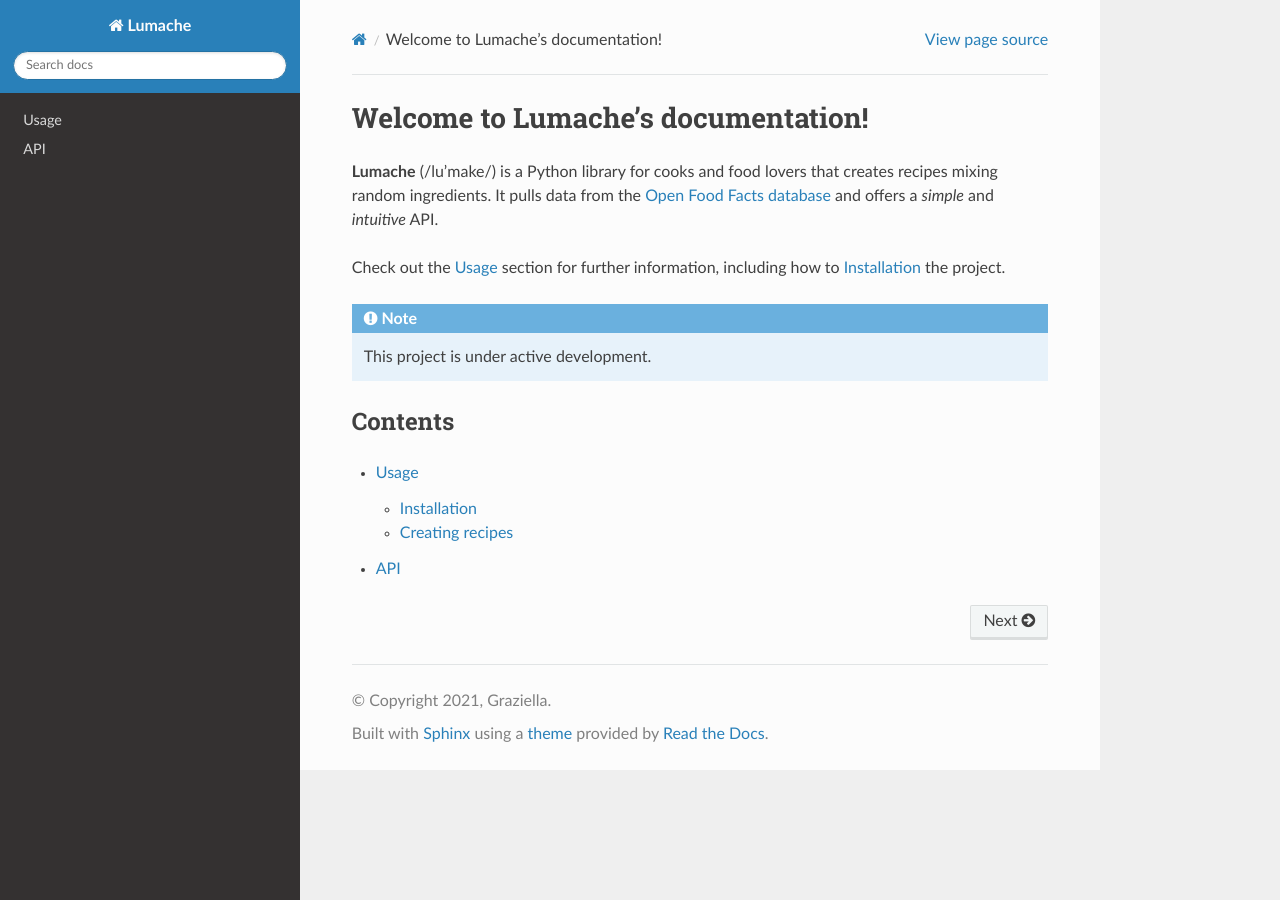
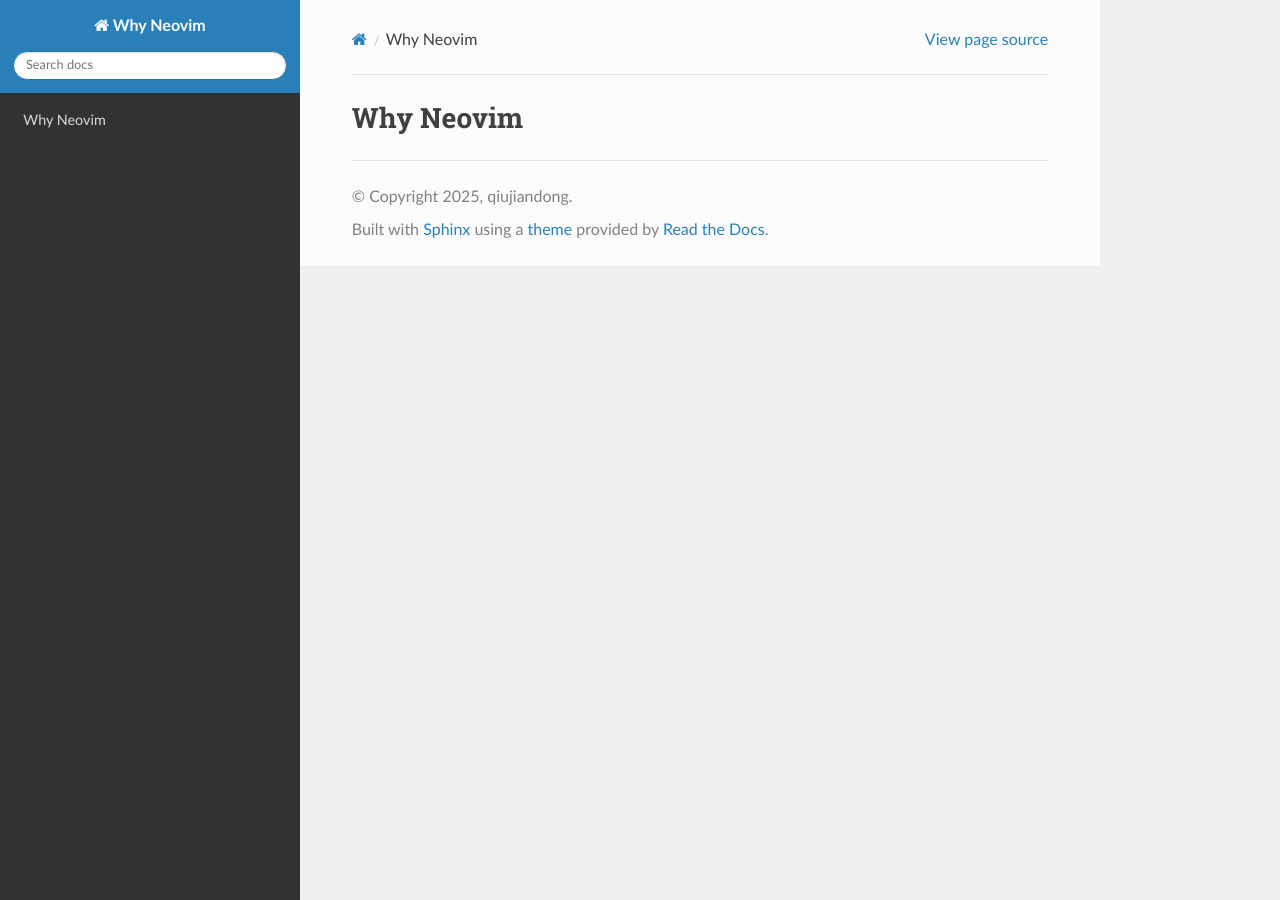
Before and after one commit to qiujiandong/why-neovim, a Sphinx documentation site: the page built from docs/source/index.rst, in a window 1280 px wide. Built offline with Sphinx 7.4.7 and the Read the Docs theme 3.1.0, drawn with Linux system fonts in a browser that asks for light colours.

Commit message:
init: modify template
Signed-off-by: qiujiandong <qiujiandong1998@gmail.com>

```diff
--- a/docs/requirements.txt
+++ b/docs/requirements.txt
@@ -1,2 +1,2 @@
-sphinx==7.1.2
-sphinx-rtd-theme==1.3.0rc1
+sphinx==8.2.3
+sphinx-rtd-theme==3.0.2
--- a/docs/source/api.rst
+++ /dev/null
@@ -1,7 +0,0 @@
-API
-===
-
-.. autosummary::
-   :toctree: generated
-
-   lumache
--- a/docs/source/conf.py
+++ b/docs/source/conf.py
@@ -2,9 +2,9 @@
 
 # -- Project information
 
-project = 'Lumache'
-copyright = '2021, Graziella'
-author = 'Graziella'
+project = 'Why Neovim'
+copyright = '2025, qiujiandong'
+author = 'Jiandong Qiu'
 
 release = '0.1'
 version = '0.1.0'
--- a/docs/source/index.rst
+++ b/docs/source/index.rst
@@ -1,22 +1,2 @@
-Welcome to Lumache's documentation!
+Why Neovim
 ===================================
-
-**Lumache** (/lu'make/) is a Python library for cooks and food lovers
-that creates recipes mixing random ingredients.
-It pulls data from the `Open Food Facts database <https://world.openfoodfacts.org/>`_
-and offers a *simple* and *intuitive* API.
-
-Check out the :doc:`usage` section for further information, including
-how to :ref:`installation` the project.
-
-.. note::
-
-   This project is under active development.
-
-Contents
---------
-
-.. toctree::
-
-   usage
-   api
```
Also changed, not shown: README.rst (+1 -8 lines), docs/source/usage.rst (deleted, +0 -33 lines), lumache.py (deleted, +0 -23 lines), pyproject.toml (deleted, +0 -8 lines), .readthedocs.yaml.
